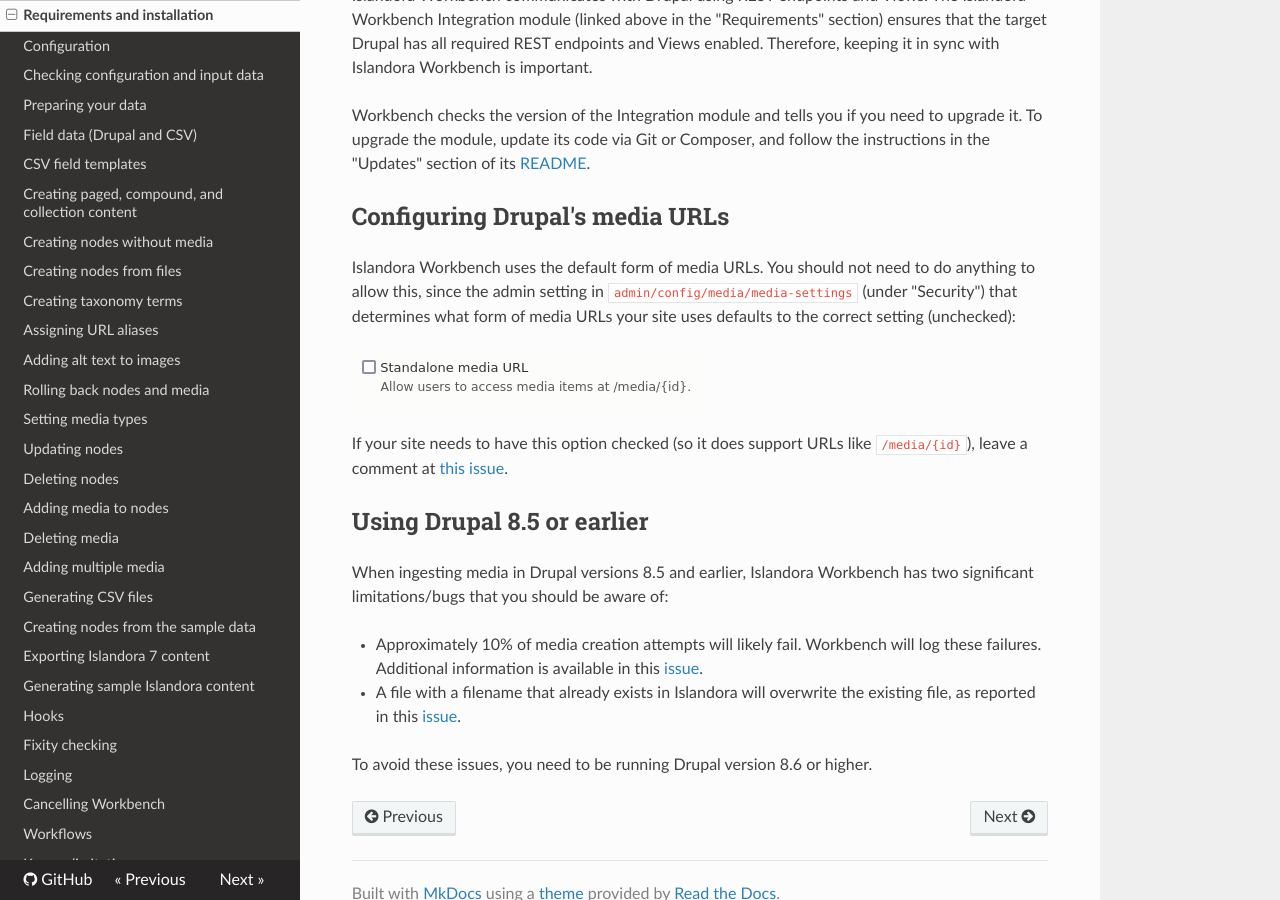
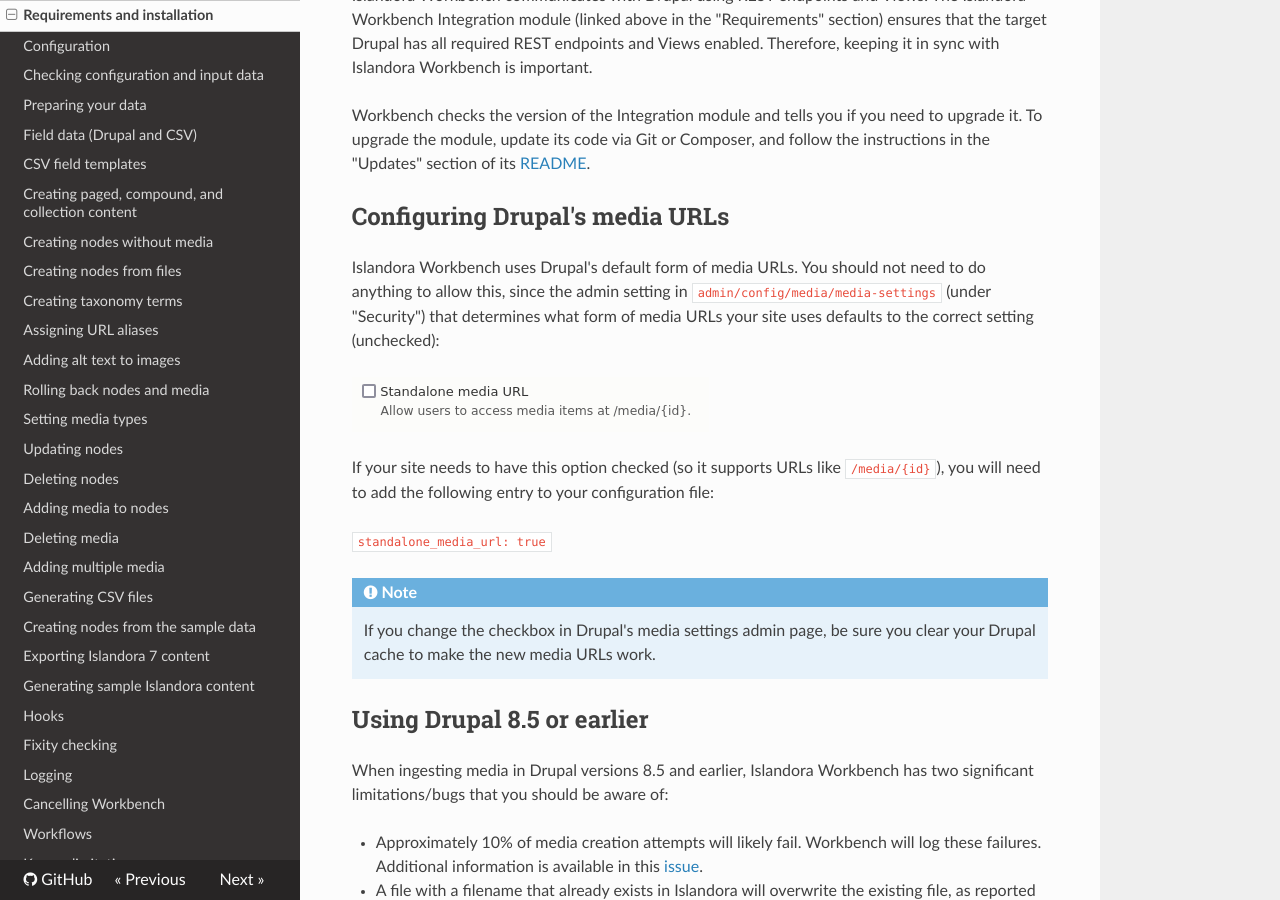
Before and after one commit to mjordan/islandora_workbench_docs, an MkDocs documentation site: the page built from docs/installation.md, in a window 1280 px wide and 900 px high, scrolled down 2027 px. Built offline with MkDocs 1.6.1, drawn with Linux system fonts in a browser that asks for light colours; nearby versions of some CDN libraries; old or Windows-style settings are respelled for this version of MkDocs.

Commit message:
Updated docs on Drupal standalone media URLs.

```diff
--- a/docs/installation.md
+++ b/docs/installation.md
@@ -66,11 +66,16 @@
 
 ## Configuring Drupal's media URLs
 
-Islandora Workbench uses the default form of media URLs. You should not need to do anything to allow this, since the admin setting in `admin/config/media/media-settings` (under "Security") that determines what form of media URLs your site uses defaults to the correct setting (unchecked):
+Islandora Workbench uses Drupal's default form of media URLs. You should not need to do anything to allow this, since the admin setting in `admin/config/media/media-settings` (under "Security") that determines what form of media URLs your site uses defaults to the correct setting (unchecked):
 
 ![Field machine names](images/standalone_media_url_setting.png)
 
-If your site needs to have this option checked (so it does support URLs like `/media/{id}`), leave a comment at [this issue](https://github.com/mjordan/islandora_workbench/issues/446).
+If your site needs to have this option checked (so it supports URLs like `/media/{id}`), you will need to add the following entry to your configuration file:
+
+`standalone_media_url: true`
+
+!!! note
+    If you change the checkbox in Drupal's media settings admin page, be sure you clear your Drupal cache to make the new media URLs work.
 
 ## Using Drupal 8.5 or earlier
 
```
Also changed, not shown: docs/changelog.md (+1 -1 lines), docs/configuration.md (+1 -1 lines), docs/troubleshooting.md (+1 -1 lines), site/configuration/index.html, site/index.html, site/installation/index.html, site/sitemap.xml.
